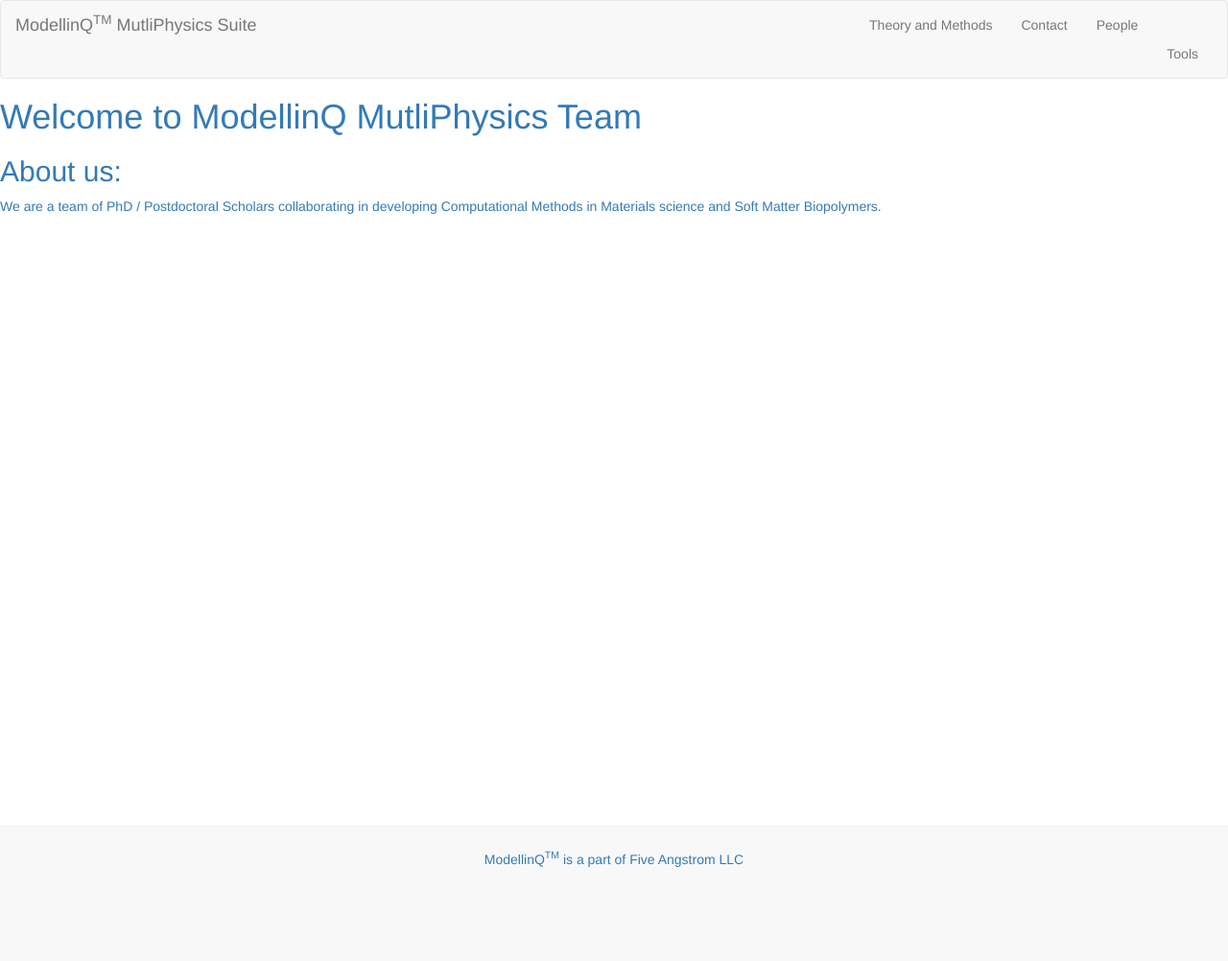
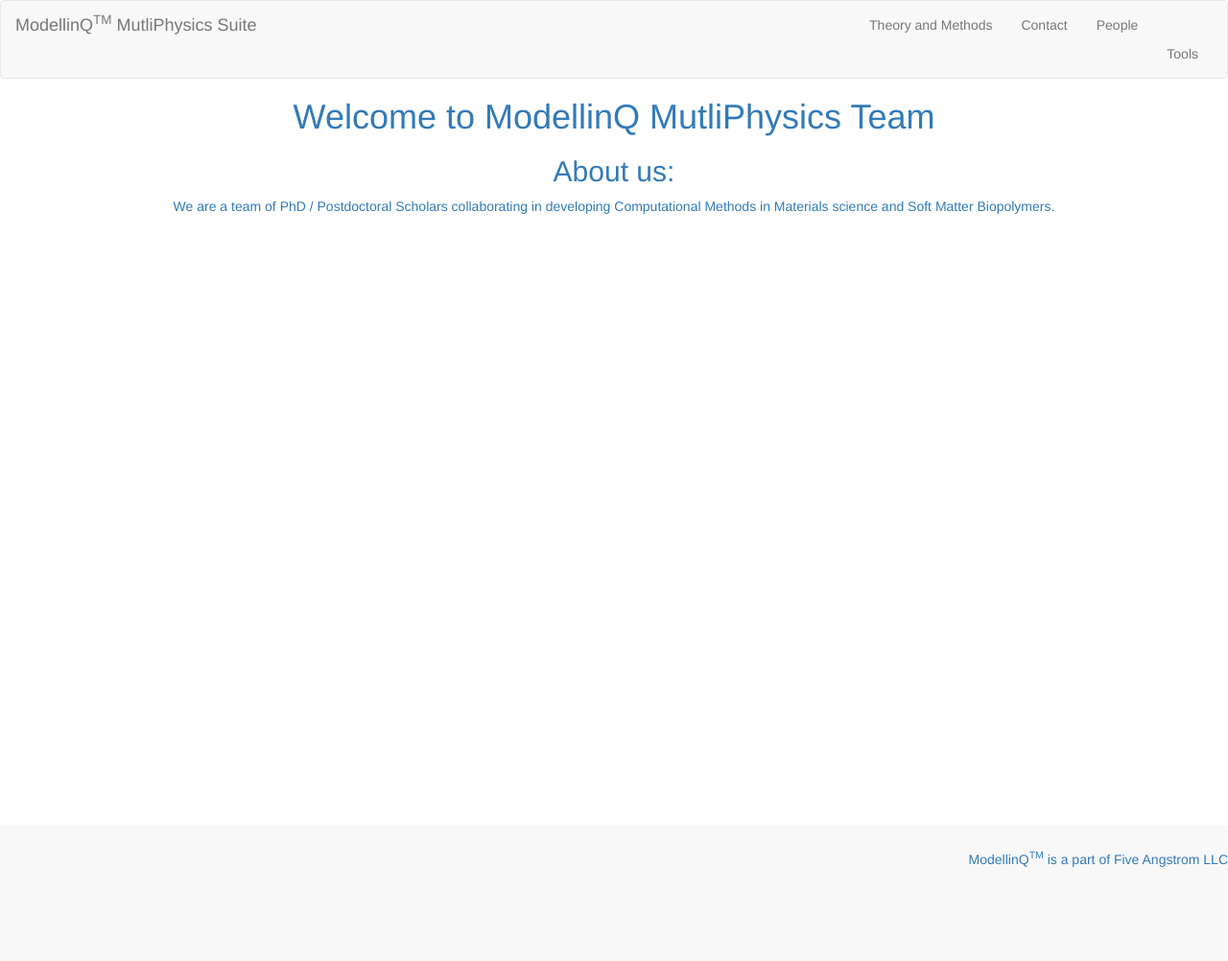
Before and after one commit to ModellinQ/modellinq.github.io, a Jekyll site: the page built from index.md, in a window 1280 px wide. Shown: the whole page at 96% size. Built offline with Jekyll 4.4.1, drawn with Linux system fonts in a browser that asks for light colours; nearby versions of some CDN libraries; our own code applies the rules of GitHub Pages for plain Markdown files.

Commit message:
Update main.css

```diff
--- a/css/main.css
+++ b/css/main.css
@@ -1,12 +1,16 @@
 body{
 	overflow-y: hidden;
-  text-align: left;
+  text-align: center;
 }
 * {
   margin: 0;
 }
 html, body {
   height: 100%;
+}
+.topnav {
+	overflow: hidden
+	background-color: #F333
 }
 .page-wrap {
   min-height: 100%;
@@ -25,6 +29,6 @@
 }
 
 .site-footer p{
-  text-align: center;
+  text-align: right;
   padding-top: 2%;
 }
```
